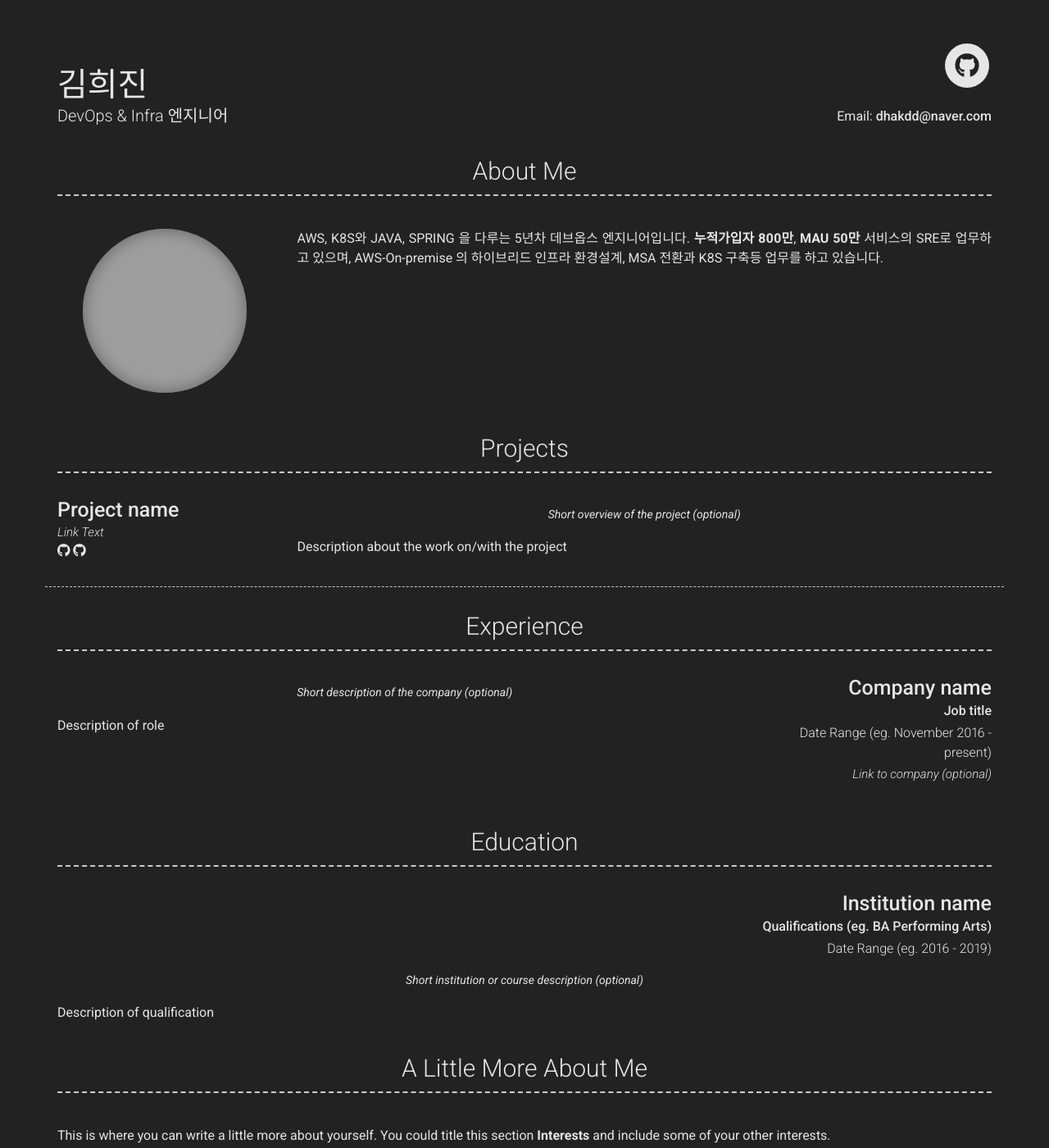
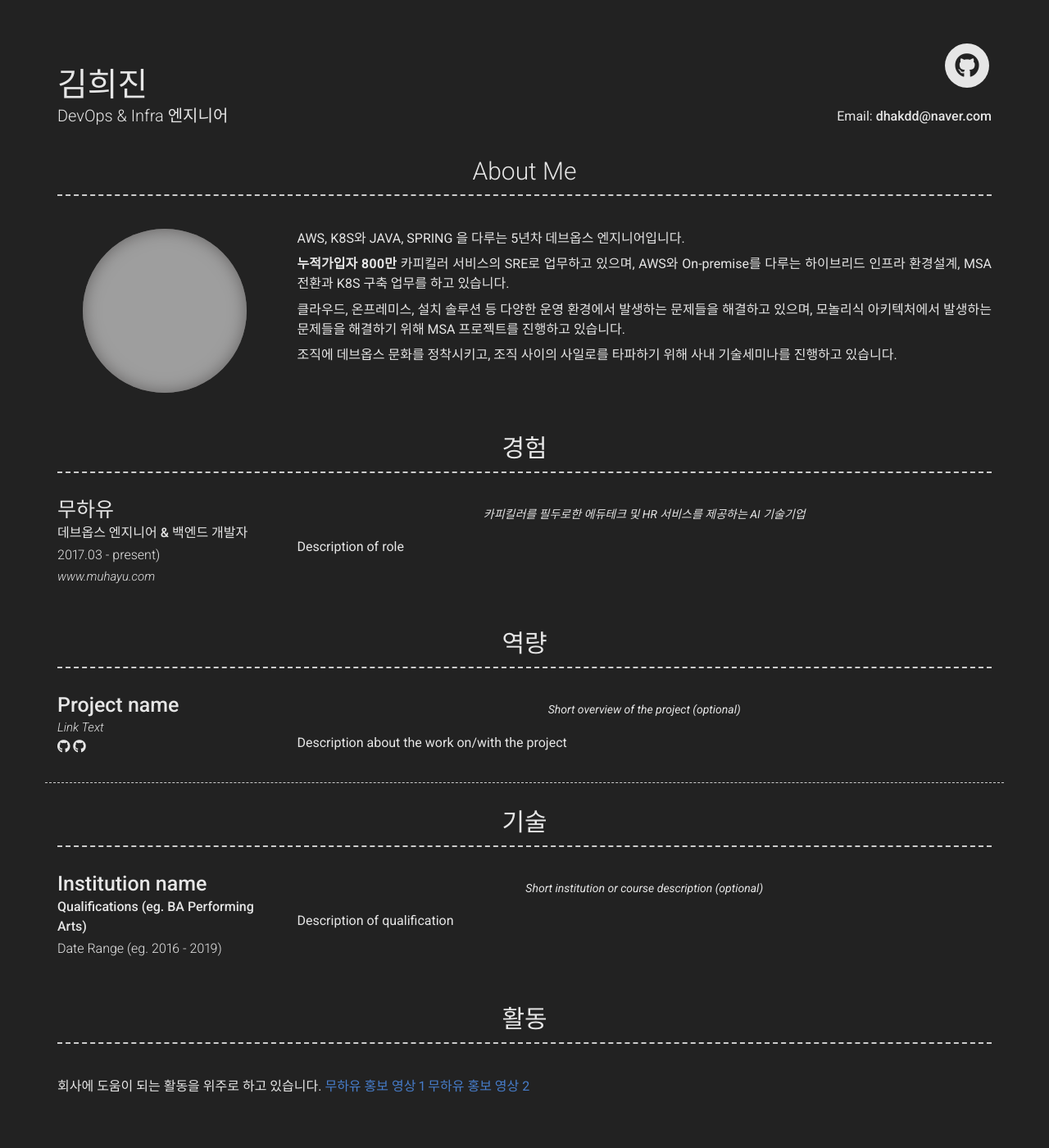
Before and after one commit to hjkim-ul/hjkim-ul.github.io, a Jekyll site: the page built from index.md, in a window 1280 px wide and 1400 px high. Shown: the whole window at 82% size. Built offline with Jekyll 4.4.1, drawn with Linux system fonts in a browser that asks for light colours; nearby versions of some CDN libraries; some of the changed text lies outside the part shown; grey boxes are pictures that could not be loaded.

Commit message:
틀 만들기

```diff
--- a/_config.yml
+++ b/_config.yml
@@ -50,10 +50,16 @@ github_username:  hjkim-ul
 
 # About Section
 # about_title: About Me (Use this to override about section title)
-about_profile_image: 놀러가고싶네
+about_profile_image: images/profile.jpg
 about_content: | # this will include new lines to allow paragraphs
   AWS, K8S와 JAVA, SPRING 을 다루는 5년차 데브옵스 엔지니어입니다.
-  **누적가입자 800만**, **MAU 50만** 서비스의 SRE로 업무하고 있으며, AWS-On-premise 의 하이브리드 인프라 환경설계, MSA 전환과 K8S 구축등 업무를 하고 있습니다.
+
+  **누적가입자 800만** 카피킬러 서비스의 SRE로 업무하고 있으며, AWS와 On-premise를 다루는 하이브리드 인프라 환경설계, MSA 전환과 K8S 구축 업무를 하고 있습니다.
+
+  클라우드, 온프레미스, 설치 솔루션 등 다양한 운영 환경에서 발생하는 문제들을 해결하고 있으며, 모놀리식 아키텍처에서 발생하는 문제들을 해결하기 위해 MSA 프로젝트를 진행하고 있습니다.
+
+  조직에 데브옵스 문화를 정착시키고, 조직 사이의 사일로를 타파하기 위해 사내 기술세미나를 진행하고 있습니다.
+
 
 
 
@@ -64,42 +70,42 @@ about_content: | # this will include new lines to allow paragraphs
 #    - Images ![alt text](/images/landscape-trees.jpg "Trees")
 
 content:
-  - title: Projects # Title for the section
+  - title: 경험 # Title for the section
     layout: list # Type of content section (list/text)
     content:
       - layout: left
+        title: 무하유
+        sub_title: 데브옵스 엔지니어 & 백엔드 개발자
+        caption: 2017.03 - present)
+        link: www.muhayu.com
+        quote: >
+          카피킬러를 필두로한 에듀테크 및 HR 서비스를 제공하는 AI 기술기업
+        description: | # this will include new lines to allow paragraphs
+          Description of role
+  - title: 역량
+    layout: list
+    content:
+      - layout: left
         border: weak  # Value of `weak` will display a weak border below this item. # Any
-                      # other value (or no value) means no border will be displayed
+        # other value (or no value) means no border will be displayed
         title: Project name
         link: Link to project (eg. sproogen.github.io/modern-resume-theme)(optional)
         link_text: Link Text
         additional_links:
-          - title:  Github page for project (eg. sproogen/modern-resume-theme)
+          - title: Github page for project (eg. sproogen/modern-resume-theme)
             icon: fab fa-github
             url: Link to project (eg. sproogen.github.io/modern-resume-theme)(optional)
-          - title:  Github page for project (eg. sproogen/modern-resume-theme)
+          - title: Github page for project (eg. sproogen/modern-resume-theme)
             icon: fab fa-github
             url: Link to project (eg. sproogen.github.io/modern-resume-theme)(optional)
         quote: >
           Short overview of the project (optional)
         description: | # this will include new lines to allow paragraphs
           Description about the work on/with the project
-  - title: Experience
+  - title: 기술
     layout: list
     content:
-      - layout: right
-        title: Company name
-        sub_title: Job title
-        caption: Date Range (eg. November 2016 - present)
-        link: Link to company (optional)
-        quote: >
-          Short description of the company (optional)
-        description: | # this will include new lines to allow paragraphs
-          Description of role
-  - title: Education
-    layout: list
-    content:
-      - layout: top-right
+      - layout: left
         title: Institution name
         sub_title: Qualifications (eg. BA Performing Arts)
         caption: Date Range (eg. 2016 - 2019)
@@ -107,12 +113,13 @@ content:
           Short institution or course description (optional)
         description: | # this will include new lines to allow paragraphs
           Description of qualification
-  - title: A Little More About Me
+  - title: 활동
     layout: text
     content: | # this will include new lines to allow paragraphs
-      This is where you can write a little more about yourself. You could title this section **Interests** and include some of your other interests.
+      회사에 도움이 되는 활동을 위주로 하고 있습니다.
+      <a href="https://www.youtube.com/watch?v=uXQMoJ1P_os">무하유 홍보 영상 1</a>
+      <a href="https://www.youtube.com/watch?v=PN9ScKLvRLg">무하유 홍보 영상 2</a>
 
-      Or you could title it **Skills** and write a bit more about things that make you more desirable, like *leadership* or *teamwork*
 
 # Footer
 footer_show_references: true
```
